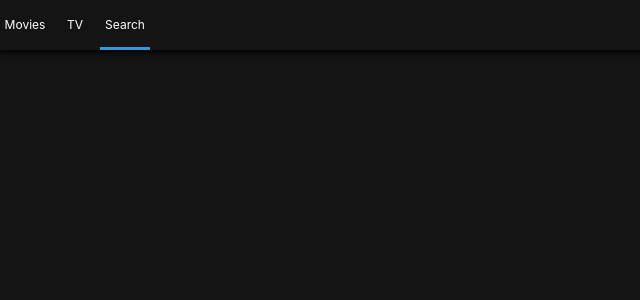
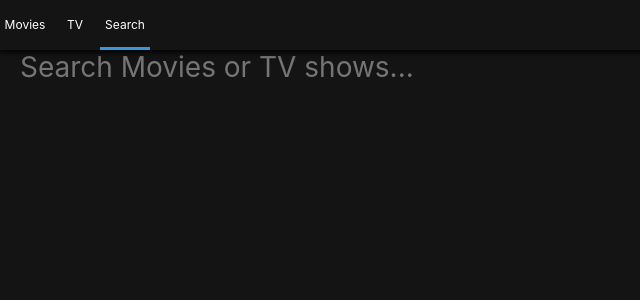
Before and after one commit to alfie1104/nomflix, a React (Create React App) app: page /search in a window 1280 px wide. Shown: the top 300 px of the page, without its empty margins (0-640 px from the left). Built offline with nearby package versions, Linux system fonts and the light colour scheme.

Commit message:
Search Term is done

```diff
--- a/src/Routes/Home/HomePresenter.js
+++ b/src/Routes/Home/HomePresenter.js
@@ -5,7 +5,7 @@
 import Loader from "../../Components/Loader";
 
 const Container = styled.div`
-    padding:0px 10px;
+    padding:0px 20px;
 `;
 
 const HomePresenter = ({ nowPlaying, upcoming, popular, error, loading }) =>
--- a/src/Routes/Search/SearchContainer.js
+++ b/src/Routes/Search/SearchContainer.js
@@ -11,11 +11,20 @@
         loading: false
     };
 
-    handleSubmit = () => {
+    handleSubmit = (event) => {
+        event.preventDefault();
+
         const { searchTerm } = this.state;
         if (searchTerm !== "") {
             this.searchByTerm();
         }
+    }
+
+    updateTerm = (event) => {
+        const { target: { value } } = event;
+        this.setState({
+            searchTerm: value
+        });
     }
 
     searchByTerm = async (term) => {
@@ -49,6 +58,7 @@
                 error={error}
                 loading={loading}
                 handleSubmit={this.handleSubmit}
+                updateTerm={this.updateTerm}
             />
         );
     }
--- a/src/Routes/Search/SearchPresenter.js
+++ b/src/Routes/Search/SearchPresenter.js
@@ -1,6 +1,23 @@
 import React from "react";
 import PropTypes from "prop-types";
 import styled from "styled-components";
+import Loader from "Components/Loader";
+import Section from "Components/Section";
+
+const Container = styled.div`
+    padding: 0px 20px;
+`;
+
+const Form = styled.form`
+    margin-bottom:50px;
+    width:100%;
+`;
+
+const Input = styled.input`
+    all:unset;
+    font-size:28px;
+    width:100%;
+`;
 
 const SearchPresenter = ({
     movieResults,
@@ -8,8 +25,29 @@
     searchTerm,
     error,
     loading,
-    handleSubmit
-}) => null;
+    handleSubmit,
+    updateTerm
+}) => (
+        <Container>
+            <Form onSubmit={handleSubmit}>
+                <Input placeholder="Search Movies or TV shows..." value={searchTerm} onChange={updateTerm} />
+            </Form>
+            {loading ? <Loader /> : <>
+                {movieResults && movieResults.length > 0 && (
+                    <Section title="Movie Results">{movieResults.map(movie => (
+                        <span key={movie.id}>{movie.title}</span>
+                    ))}
+                    </Section>
+                )}
+                {tvResults && tvResults.length > 0 && (
+                    <Section title="TV Show Results">{tvResults.map(show => (
+                        <span key={show.id}>{show.name}</span>
+                    ))}
+                    </Section>
+                )}
+            </>}
+        </Container>)
+    ;
 
 SearchPresenter.propTypes = {
     movieResults: PropTypes.array,
@@ -17,7 +55,8 @@
     searchTerm: PropTypes.string,
     error: PropTypes.string,
     loading: PropTypes.bool.isRequired,
-    handleSubmit: PropTypes.func.isRequired
+    handleSubmit: PropTypes.func.isRequired,
+    updateTerm: PropTypes.func.isRequired
 };
 
 export default SearchPresenter;
--- a/src/Routes/TV/TVPresenter.js
+++ b/src/Routes/TV/TVPresenter.js
@@ -5,7 +5,7 @@
 import Loader from "../../Components/Loader";
 
 const Container = styled.div`
-    padding : 0px 10px;
+    padding : 0px 20px;
 `;
 
 const TVPresenter = ({ topRated, popular, airingToday, loading, error }) =>
```
